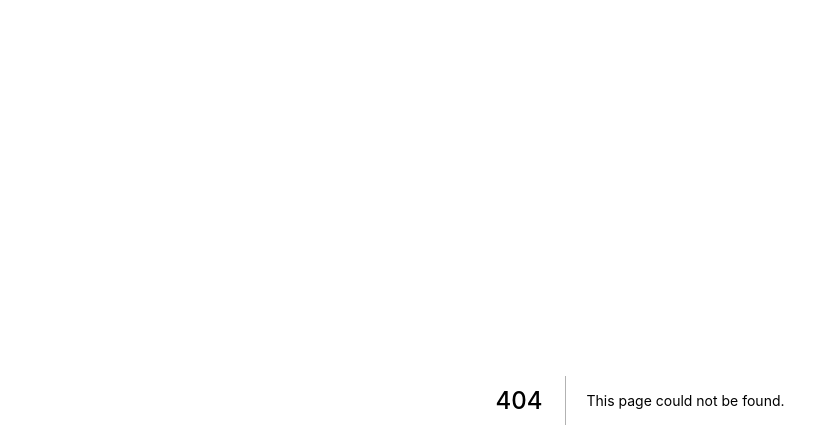
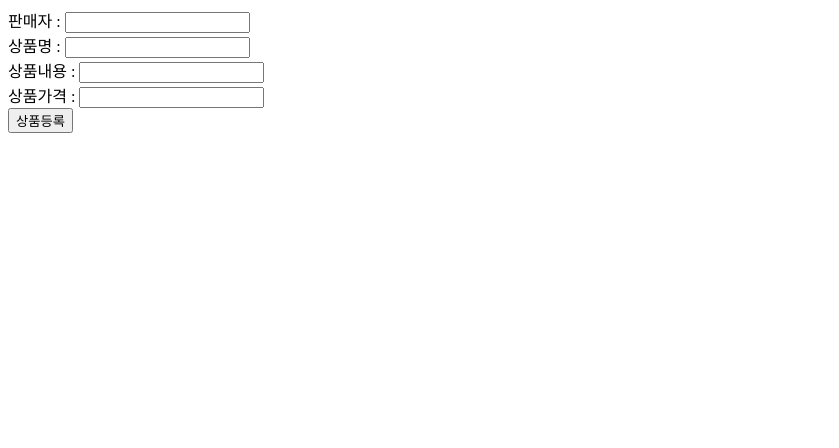
Before and after one commit to IMHEEJAE/class_quiz, a Next.js app: page /05 in a window 1280 px wide. Before the commit this address had no page. Shown: the top 448 px of the page, without its empty margins (0-839 px from the left). Built offline with nearby package versions, Linux system fonts and the light colour scheme.

Commit message:
상품페이지 / 상품상세페이지 작업 완.

```diff
--- /dev/null
+++ b/pages/05/index.js
@@ -0,0 +1,70 @@
+import { useMutation, gql } from "@apollo/client";
+import { useRouter } from "next/router";
+import { useState } from "react";
+
+const CREATE_PRODUCT = gql`
+  mutation createProduct(
+    $seller: String
+    $createProductInput: CreateProductInput!
+  ) {
+    createProduct(seller: $seller, createProductInput: $createProductInput) {
+      _id
+      number
+      message
+    }
+  }
+`;
+export default function Page05() {
+  const [graphqlAPI] = useMutation(CREATE_PRODUCT);
+  const [seller, setSeller] = useState();
+  const [name, setName] = useState();
+  const [detail, setDetail] = useState();
+  const [price, setPrice] = useState();
+  const router = useRouter();
+  const onClickSubmit = async () => {
+    try {
+      const result = await graphqlAPI({
+        variables: {
+          seller: seller,
+          createProductInput: {
+            name: name,
+            detail: detail,
+            price: Number(price),
+          },
+        },
+      });
+      console.log(result);
+      console.log(result.data.createProduct._id);
+      router.push(`05/${result.data.createProduct._id}`);
+    } catch (error) {
+      console.log(error.message);
+      alert(error.message);
+    }
+  };
+  const onChangeSeller = (event) => {
+    setSeller(event.target.value);
+  };
+  const onChangeName = (event) => {
+    setName(event.target.value);
+  };
+  const onChangeDetail = (event) => {
+    setDetail(event.target.value);
+  };
+  const onChangePrice = (event) => {
+    setPrice(event.target.value);
+  };
+
+  return (
+    <>
+      판매자 : <input type="text" onChange={onChangeSeller} />
+      <br />
+      상품명 : <input type="text" onChange={onChangeName} />
+      <br />
+      상품내용 : <input type="text" onChange={onChangeDetail} />
+      <br />
+      상품가격 : <input type="text" onChange={onChangePrice} />
+      <br />
+      <button onClick={onClickSubmit}>상품등록</button>
+    </>
+  );
+}
```
Also changed, not shown: pages/05/[boardId]/index.js (added, +31 -0 lines).
